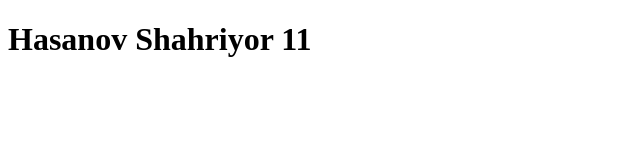
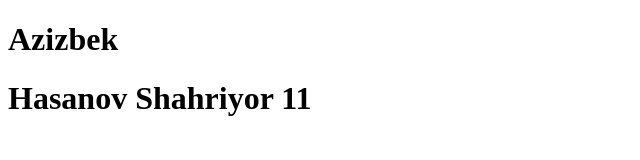
Before and after one commit to MMBobur/amaliyot, a plain HTML site: page index.html in a window 1280 px wide. Shown: the whole page, without its empty margins (0-640 px from the left). Drawn offline with Linux system fonts and the light colour scheme.

Commit message:
'azizbek'

```diff
--- a/index.html
+++ b/index.html
@@ -7,7 +7,7 @@
     <title>Document</title>
 </head>
 <body>
-    <!-- 1 -->
+    <h1>Azizbek</h1>
     <!-- 2 -->
     <!-- 3 -->
     <!-- 4 -->
```
